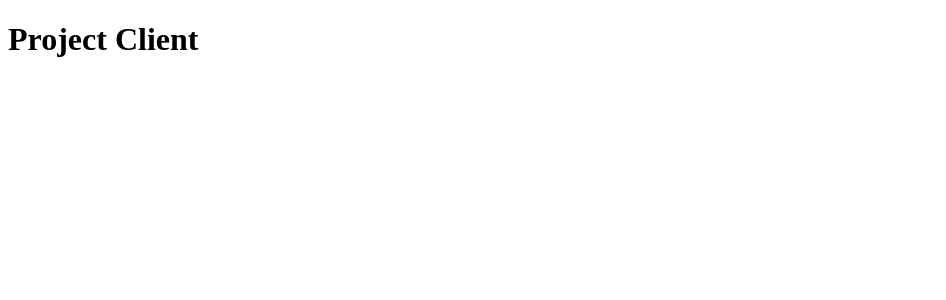
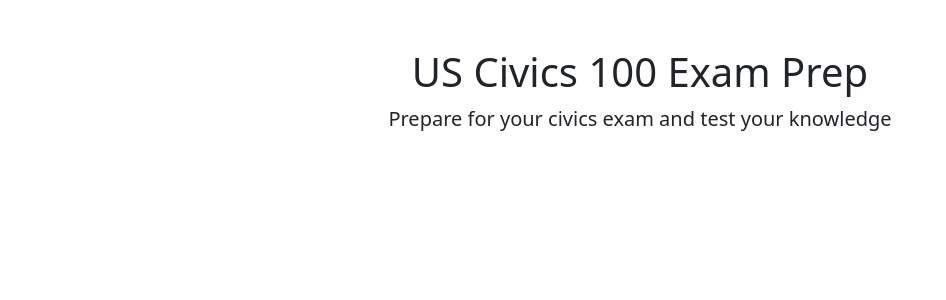
Before and after one commit to nnpk1007/phase-5-project-us-civics-100, a React (Create React App) app in the folder client/: page / in a window 1280 px wide. Shown: the top 300 px of the page, without its empty margins (0-946 px from the left). Built offline with nearby package versions, Linux system fonts and the light colour scheme.

Commit message:
add Home.js

```diff
--- a/client/package.json
+++ b/client/package.json
@@ -10,7 +10,7 @@
     "bootstrap": "^5.3.2",
     "react": "^18.2.0",
     "react-dom": "^18.2.0",
-    "react-router-dom": "^5.2.0",
+    "react-router-dom": "^6.16.0",
     "react-scripts": "5.0.1",
     "web-vitals": "^2.1.4"
   },
--- a/client/src/components/App.js
+++ b/client/src/components/App.js
@@ -1,8 +1,18 @@
 import React, { useEffect, useState } from "react";
-import { Switch, Route } from "react-router-dom";
+import { BrowserRouter, Routes, Route } from "react-router-dom";
+
+import Home from "./Home"
+
+import "bootstrap/dist/css/bootstrap.min.css";
 
 function App() {
-  return <h1>Project Client</h1>;
+  return (
+    <BrowserRouter>
+      <Routes>
+        <Route path="/" element={<Home />} />
+      </Routes>
+    </BrowserRouter>
+  )
 }
 
 export default App;
--- /dev/null
+++ b/client/src/components/Home.js
@@ -0,0 +1,15 @@
+import React from "react"
+
+
+function Home() {
+    return (
+        <div className="text-center mt-5">
+            <h1>US Civics 100 Exam Prep</h1>
+            <p className="lead">
+                Prepare for your civics exam and test your knowledge
+            </p>
+        </div>
+    )
+}
+
+export default Home
```
Also changed, not shown: 1 other file (tests, documents, lock files or other folders).
